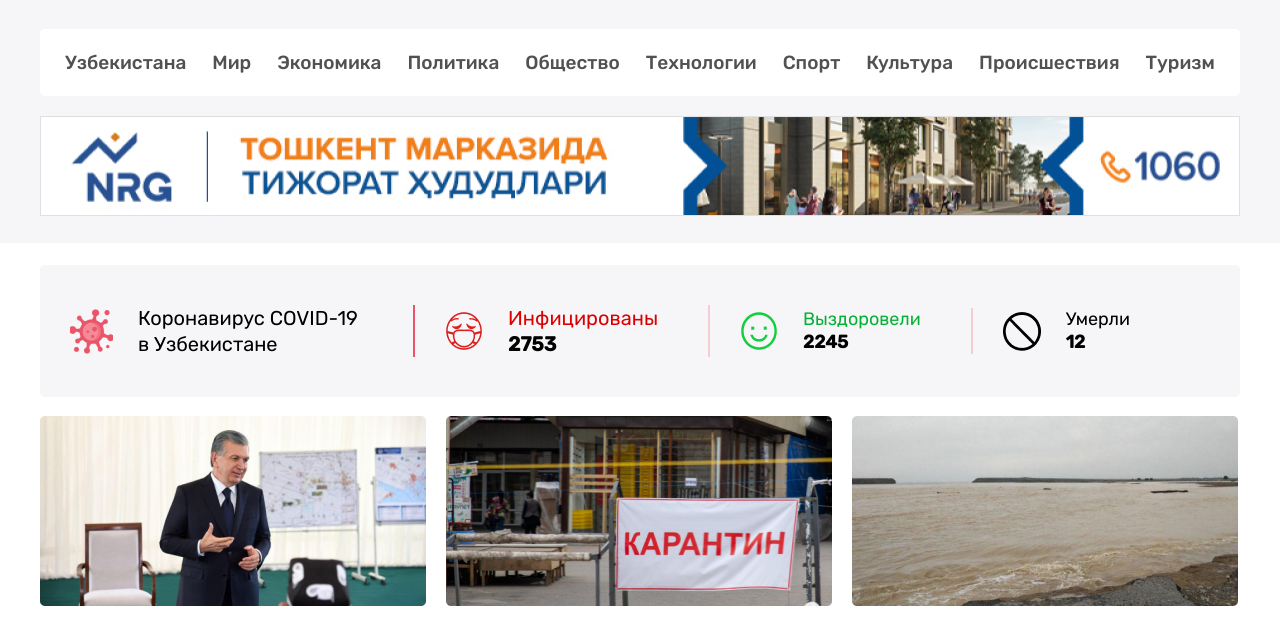
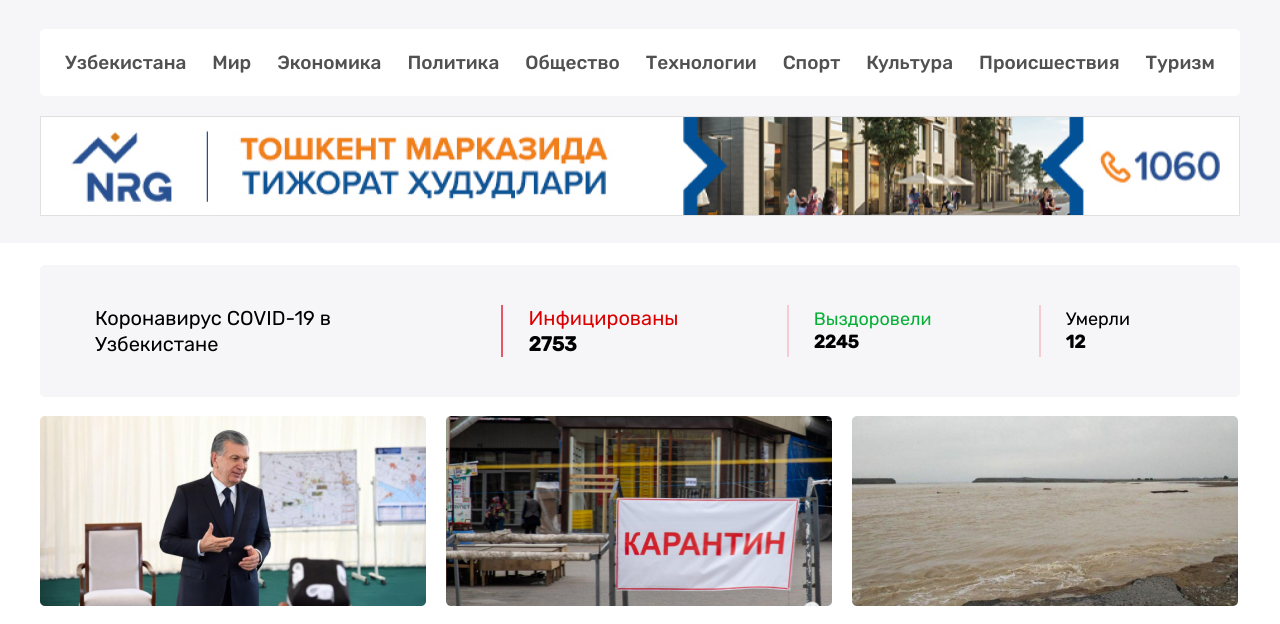
Before and after one commit to ShokhrukhTurgunov/Namanganliklar-24, a plain HTML site: page index.html in a window 1280 px wide. Shown: the part 111-735 px from the top of the page. Drawn offline with Linux system fonts and the light colour scheme.

Commit message:
Update index.html

```diff
--- a/index.html
+++ b/index.html
@@ -66,18 +66,17 @@
         <h1 class="visually-hidden">Main title</h1>
         <div class="content">
             <div class="covid-info">
-                <div class="info-item">
-                    <img src="/images/covid.png" alt="covid-info-image" class="info-image" width="43" height="45">
-                    <p class="info-text covid-uz">Коронавирус COVID-19 в Узбекистане</p>
+                <div class="info-item covid-uz">
+                    <p class="info-text covid-uz-title">Коронавирус COVID-19 в Узбекистане</p>
                 </div>
-                <div class="info-item"><img src="/images/face-with-medical-mask.png" alt="face-with-medical-mask-image" class="info-image" width="38" height="40">
-                    <p class="info-text covid-sicks">Инфицированы<br><span class="info-number">2753</span></p>
+                <div class="info-item covid-sicks">
+                    <p class="info-text covid-sicks-title">Инфицированы <span class="info-number">2753</span></p>
                 </div>
-                <div class="info-item"><img src="/images/smile.png" alt="covid-info-image" class="info-image" width="38" height="40">
-                <p class="info-text covid-healths">Выздоровели<br><span class="info-number">2245</span></p>
+                <div class="info-item covid-healths">
+                    <p class="info-text covid-healths-title">Выздоровели <span class="info-number">2245</span></p>
                 </div>
-                <div class="info-item"><img src="/images/x.png" alt="covid-info-image" class="info-image" width="38" height="39">
-                    <p class="info-text covid-deaths">Умерли<br><span class="info-number">12</span></p>
+                <div class="info-item covid-deaths">
+                    <p class="info-text covid-deaths-title">Умерли<br><span class="info-number">12</span></p>
                 </div>
             </div>
         </div>
```
